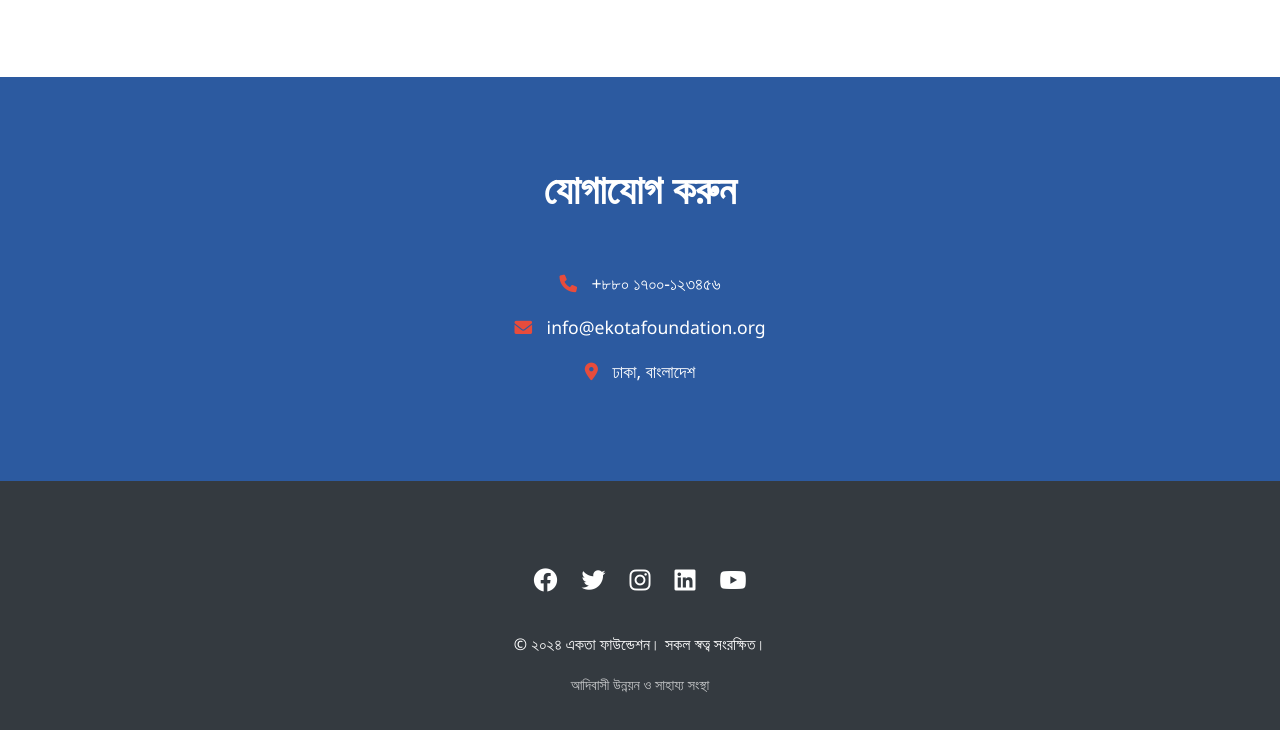
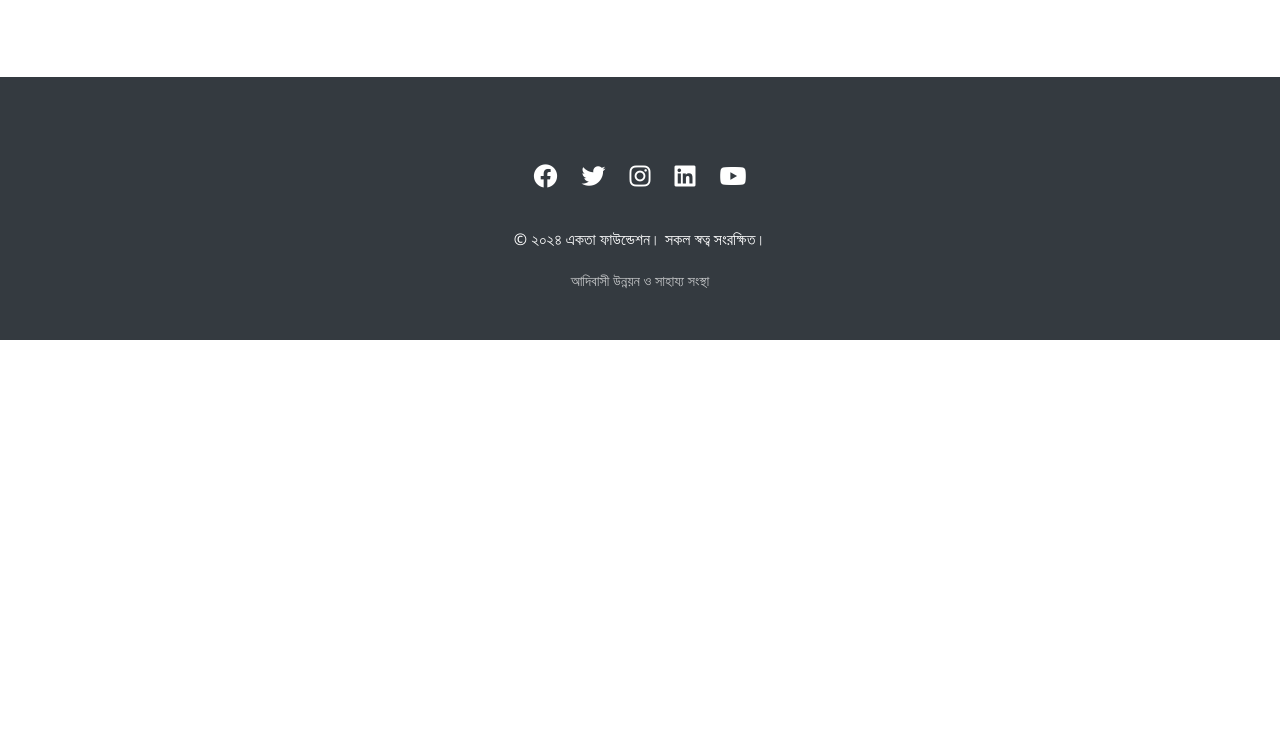
Before and after one commit to adivasidev/ekota-foundation, a plain HTML site: page index.html in a window 1280 px wide. Shown: the part 1776-2506 px from the top of the page. After the commit the page ends 2116 px from the top, so only its background shows below. Drawn offline with Linux system fonts and the light colour scheme; no server answers.

Commit message:
Update index.html

```diff
--- a/index.html
+++ b/index.html
@@ -633,16 +633,7 @@
         </div>
     </section>
 
-    <!-- Contact Section -->
-    <section id="contact" class="contact">
-        <div class="container">
-            <h2 class="section-title" style="color: white;">যোগাযোগ করুন</h2>
-            <div class="contact-info">
-                <p><i class="fas fa-phone"></i> +৮৮০ ১৭০০-১২৩৪৫৬</p>
-                <p><i class="fas fa-envelope"></i> info@ekotafoundation.org</p>
-                <p><i class="fas fa-map-marker-alt"></i> ঢাকা, বাংলাদেশ</p>
-            </div>
-        </div>
+
     </section>
 
     <!-- Footer -->
```
